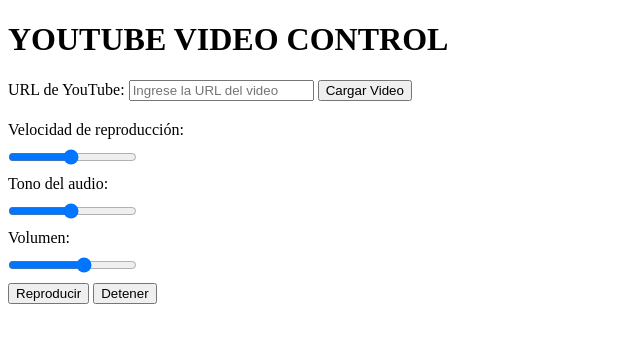
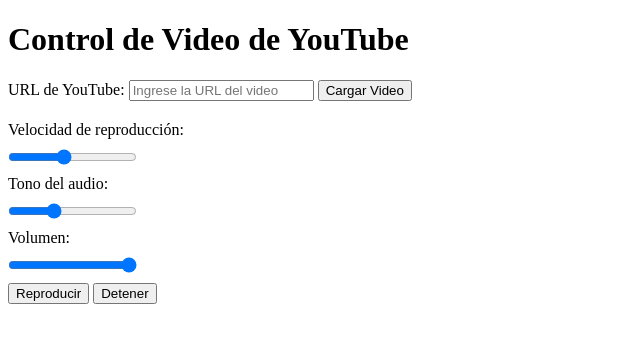
Before and after one commit to tazkros/videocontrol, a plain HTML site: page index.html in a window 1280 px wide. Shown: the whole page, without its empty margins (0-640 px from the left). Drawn offline with Linux system fonts and the light colour scheme.

Commit message:
Update index.html

```diff
--- a/index.html
+++ b/index.html
@@ -2,7 +2,7 @@
 <html lang="es">
 <head>
     <meta charset="UTF-8">
-    <title>YOUTUBE VIDEO CONTROL</title>
+    <title>Control de Video de YouTube</title>
     <style>
         #controls {
             margin-top: 20px;
@@ -14,7 +14,7 @@
     </style>
 </head>
 <body>
-    <h1>YOUTUBE VIDEO CONTROL</h1>
+    <h1>Control de Video de YouTube</h1>
     <div>
         <label for="youtubeUrl">URL de YouTube:</label>
         <input type="text" id="youtubeUrl" placeholder="Ingrese la URL del video">
@@ -23,13 +23,13 @@
     <div id="player"></div>
     <div id="controls">
         <label for="speedControl">Velocidad de reproducción:</label>
-        <input type="range" id="speedControl" class="slider" min="0.25" max="8" step="0.25" value="4">
+        <input type="range" id="speedControl" class="slider" min="0.25" max="2" step="0.25" value="1">
 
         <label for="pitchControl">Tono del audio:</label>
-        <input type="range" id="pitchControl" class="slider" min="0.25" max="8" step="0.1" value="4">
+        <input type="range" id="pitchControl" class="slider" min="0.5" max="2" step="0.1" value="1">
 
         <label for="volumeControl">Volumen:</label>
-        <input type="range" id="volumeControl" class="slider" min="0" max="100" step="1" value="60">
+        <input type="range" id="volumeControl" class="slider" min="0" max="100" step="1" value="100">
 
         <button id="playButton">Reproducir</button>
         <button id="stopButton">Detener</button>
@@ -56,8 +56,8 @@
                     player.loadVideoById(videoId);
                 } else {
                     player = new YT.Player('player', {
-                        height: '195',
-                        width: '320',
+                        height: '390',
+                        width: '640',
                         videoId: videoId,
                         events: {
                             'onReady': onPlayerReady,
```
